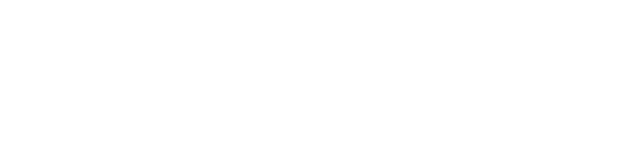
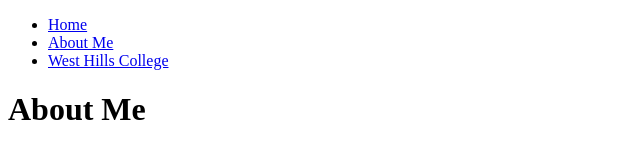
Before and after one commit to magalyrodriguez1/COMP001A.LectureActivity3, a plain HTML site: page about.html in a window 1280 px wide. Shown: the whole page, without its empty margins (0-640 px from the left). Drawn offline with Linux system fonts and the light colour scheme.

Commit message:
added unordered list

```diff
--- a/about.html
+++ b/about.html
@@ -0,0 +1,22 @@
+<!DOCTYPE html>
+<html lang="en">
+    <head>
+        <title>Magaly Rodriguez: About Me</title>
+        <!--this line adds a shortcut icon-->
+        <link rel=" "shortcut icon" href="favicon-1.ico">
+
+    </head>
+    <body>
+        <header>
+            <nav>
+                <!--unordered list with 3 items-->
+                <ul>
+                    <li><a href="index.html" target="_self">Home</a></li>
+                    <li><a href="about.html" target="_self">About Me</a></li>
+                    <li><a href= "https://westhillscollege.com" target="_blank">West Hills College</a></li>
+                </ul>
+            </nav>
+            <h1>About Me</h1>
+        </header>
+    </body>
+</html>
```
Also changed, not shown: index.html (+1 -1 lines).
